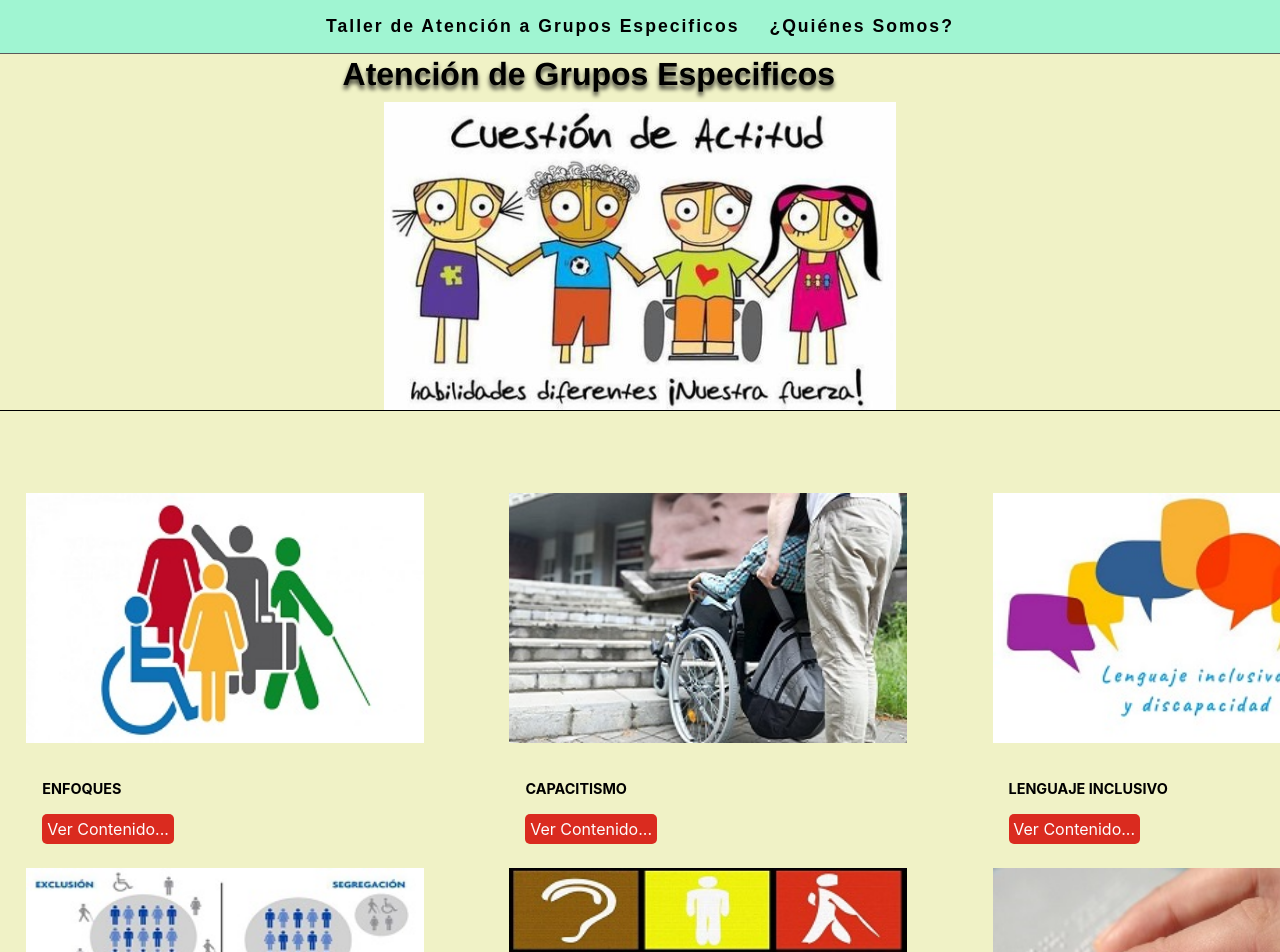
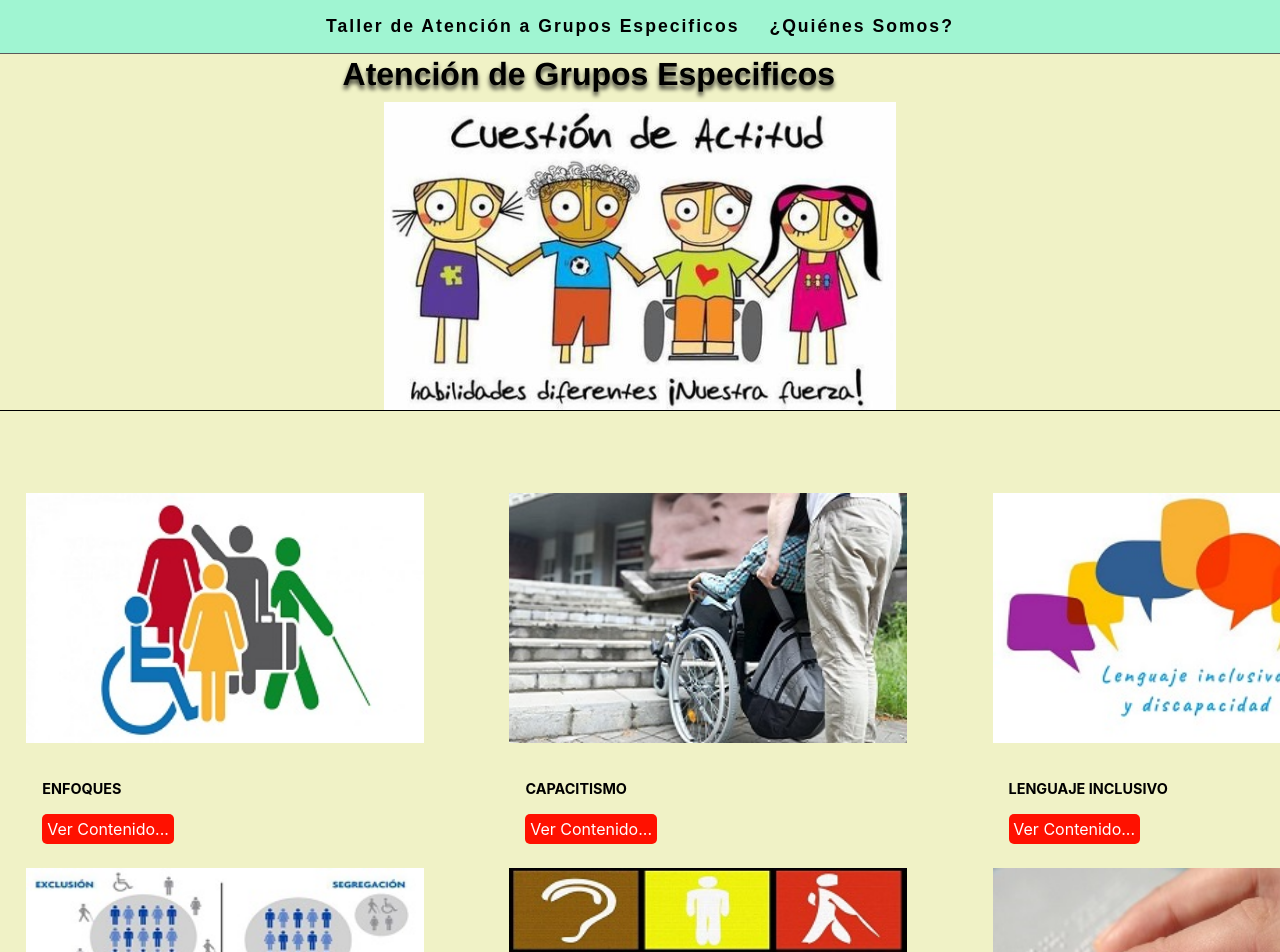
Before and after one commit to cesar-velazquez/Construye-T, a React (Create React App) app: page /Articulos in a window 1280 px wide. Shown: the top 952 px of the page. Built offline with nearby package versions, Linux system fonts and the light colour scheme.

Commit message:
cambio de color en la sección articulos

```diff
--- a/src/componentes/Pages/Articulos.css
+++ b/src/componentes/Pages/Articulos.css
@@ -43,10 +43,11 @@
 }
 
 .articulo__boton {
-    background: #da2b1f;
+    /* background: #da2b1f; */
+    background: #ff1100;
     border: none;
     border-radius: 5px;
-    color: #fdfdfd;
+    color: #ffffff;
     padding: .3rem;
     text-decoration: none;
     transition: all .1s ease-in-out;
```
